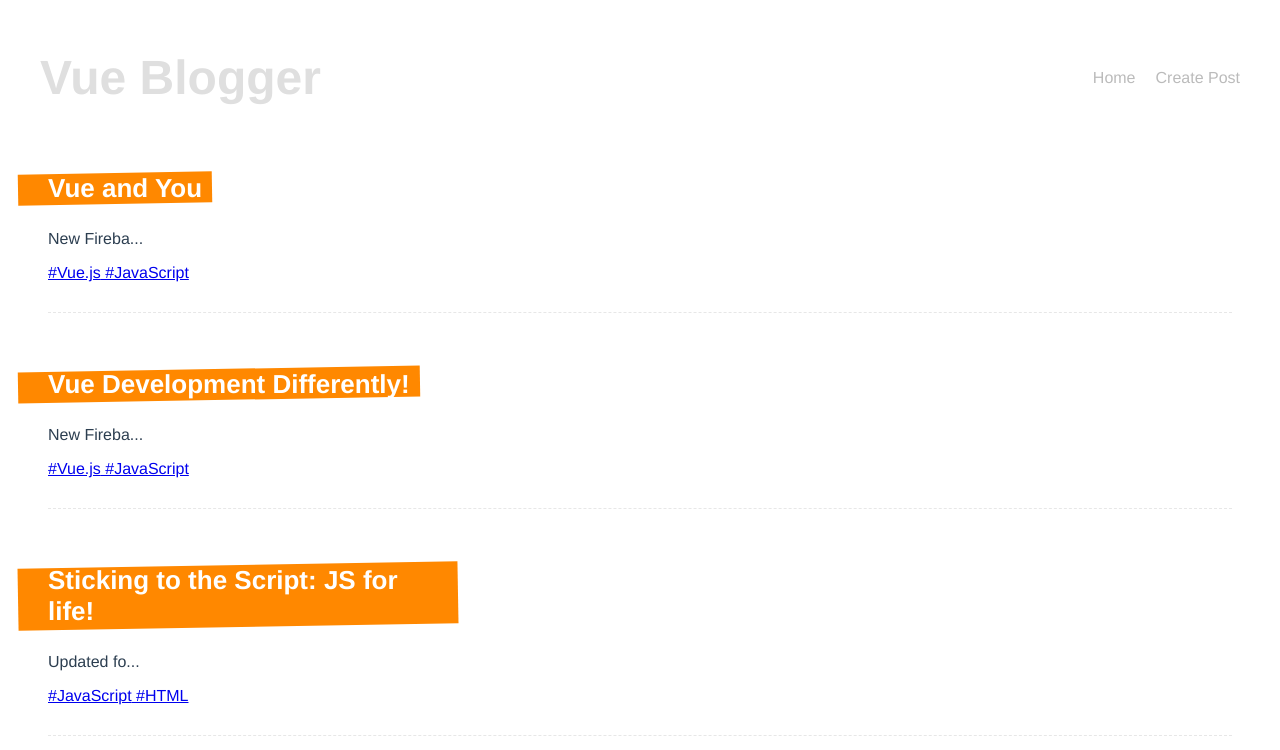
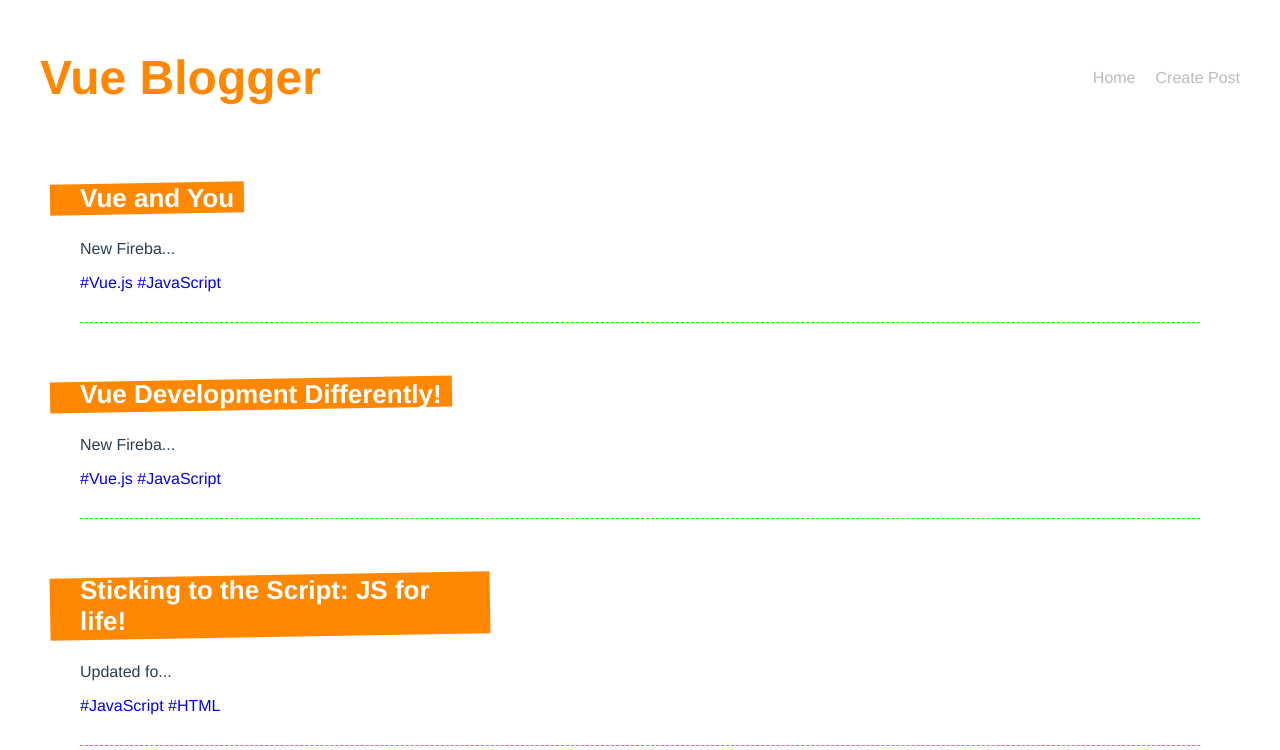
Before and after one commit to alexelmore/vue-blog-project, a Vue app in the folder blog-project/: page /tags/JavaScript in a window 1280 px wide. Shown: the top 750 px of the page. Built offline with nearby package versions, Linux system fonts and the light colour scheme; data requests are answered from the project's data file.

Commit message:
Style updates

```diff
--- a/blog-project/public/index.html
+++ b/blog-project/public/index.html
@@ -1,17 +1,21 @@
 <!DOCTYPE html>
 <html lang="">
+
 <head>
   <meta charset="utf-8">
   <meta http-equiv="X-UA-Compatible" content="IE=edge">
   <meta name="viewport" content="width=device-width,initial-scale=1.0">
   <link rel="icon" href="<%= BASE_URL %>favicon.ico">
-    <title><%= htmlWebpackPlugin.options.title %></title>
+  <title>Vue Blogger</title>
 </head>
+
 <body>
   <noscript>
-      <strong>We're sorry but <%= htmlWebpackPlugin.options.title %> doesn't work properly without JavaScript enabled. Please enable it to continue.</strong>
+    <strong>We're sorry but <%= htmlWebpackPlugin.options.title %> doesn't work properly without JavaScript enabled.
+        Please enable it to continue.</strong>
   </noscript>
   <div id="app"></div>
   <!-- built files will be auto injected -->
 </body>
+
 </html>
--- a/blog-project/src/components/Navbar.vue
+++ b/blog-project/src/components/Navbar.vue
@@ -36,4 +36,10 @@ header a.router-link-active {
 	color: #444;
 	font-weight: bold;
 }
+header h1 {
+	color: #ff8800;
+}
+nav a:hover {
+	color: #444;
+}
 </style>
--- a/blog-project/src/components/SinglePost.vue
+++ b/blog-project/src/components/SinglePost.vue
@@ -34,7 +34,7 @@ export default {
 .post {
 	margin: 0 40px 30px;
 	padding-bottom: 30px;
-	border-bottom: 1px dashed #e7e7e7;
+	border-bottom: 1px dashed #00ff00;
 }
 .post h3 {
 	display: inline-block;
@@ -56,4 +56,18 @@ export default {
 	left: -30px;
 	transform: rotateZ(-1deg);
 }
+.post a h3:hover {
+	color: #00ff00;
+}
+
+.post a {
+	text-decoration: none;
+}
+
+.post a:visited {
+	color: #ff8800;
+} /* Visited link    */
+.post a:hover {
+	color: #00ff00;
+} /* Mouse over link */
 </style>
--- a/blog-project/src/views/Tag.vue
+++ b/blog-project/src/views/Tag.vue
@@ -38,4 +38,10 @@ export default {
 };
 </script>
 
-<style></style>
+<style>
+.tag {
+	max-width: 1200px;
+	margin: 0 auto;
+	padding: 10px;
+}
+</style>
```
Lines whose indentation alone changed are shown as unchanged.
